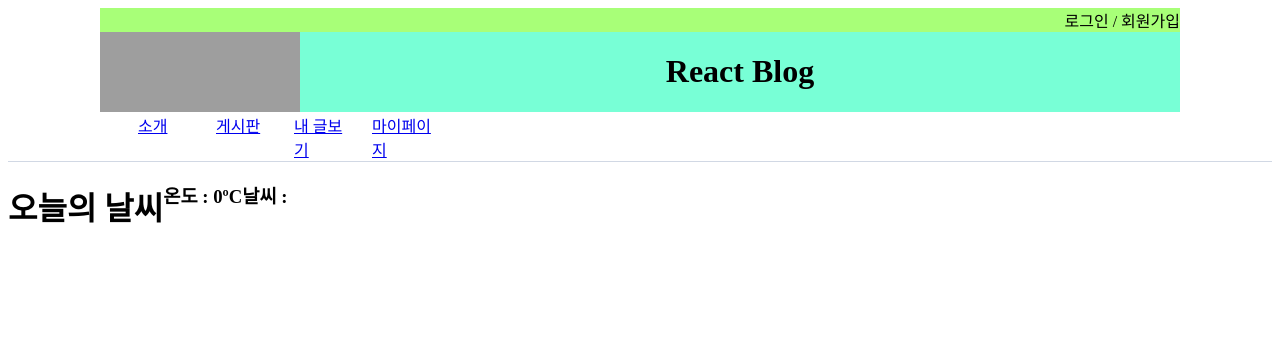
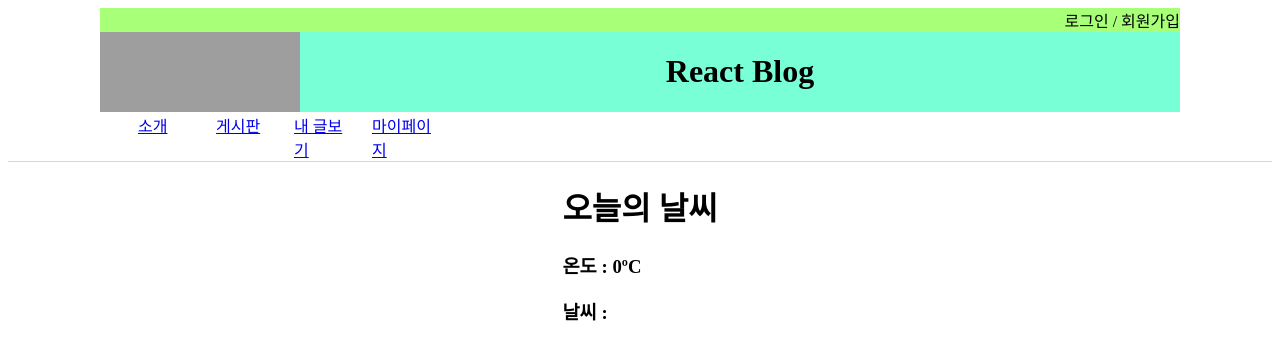
Before and after one commit to jonghwankwon/React-blog, a React (Create React App) app: page / in a window 1280 px wide. Shown: the top 360 px of the page. Built offline with nearby package versions, Linux system fonts and the light colour scheme; no server answers; grey boxes are pictures that could not be loaded.

Commit message:
Content style 변경

```diff
--- a/src/App.js
+++ b/src/App.js
@@ -27,8 +27,5 @@ const Layout = styled.div`
 
 const Content = styled.div`
   margin: 0 auto;
-  display: flex;
-  width: 100%;
-  flex-flow: row wrap;`
-
+`
 export default App;
```
